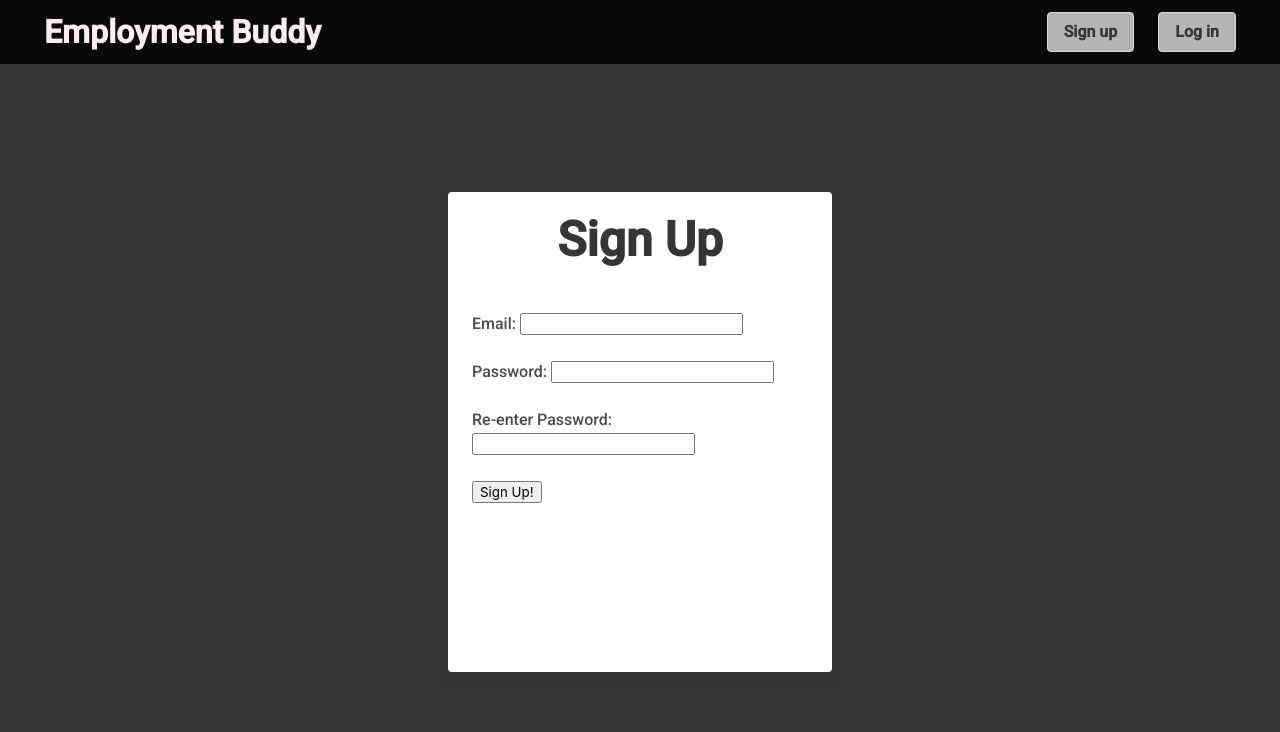
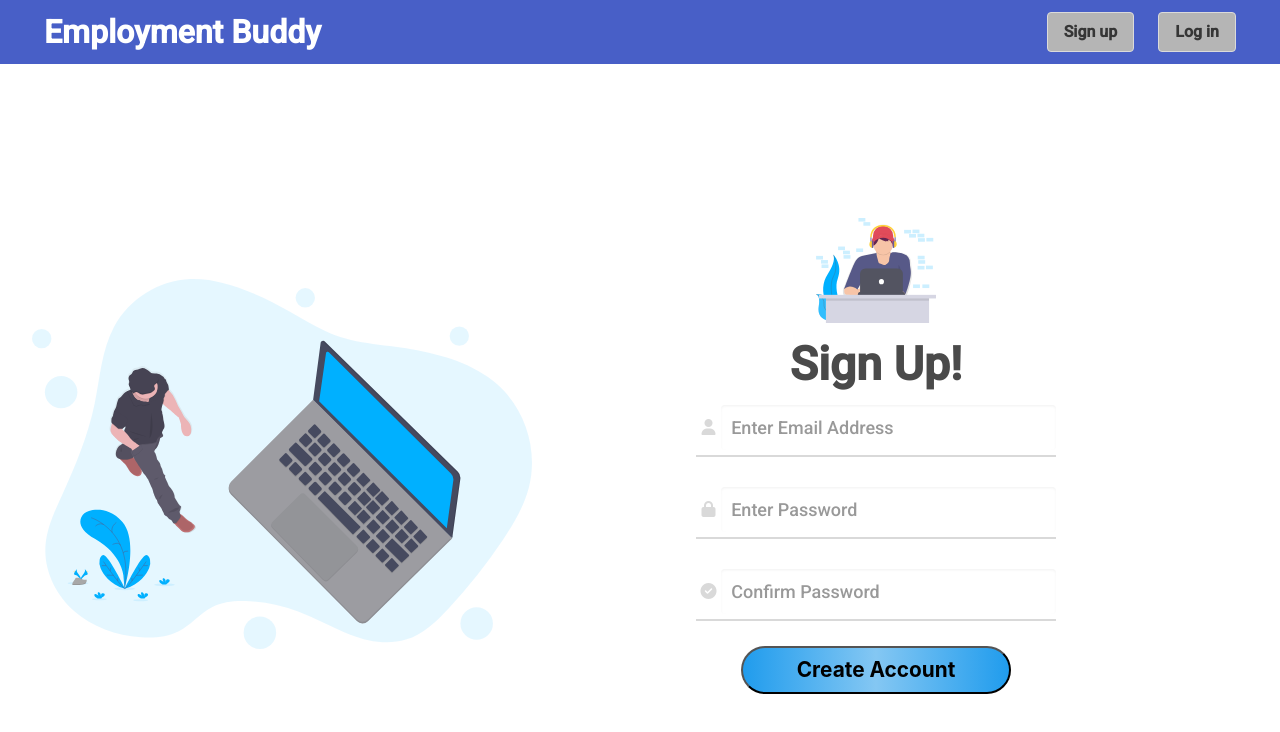
Before and after one commit to anusontarangkul/employment-buddy, a website: page public/signup.html in a window 1280 px wide. Drawn offline with nearby package versions, Linux system fonts and the light colour scheme.

Commit message:
update signup styling

```diff
--- a/public/css/style.css
+++ b/public/css/style.css
@@ -284,3 +284,26 @@ form {
     }
   }
 }
+
+/* Signup Page */
+.input-div.focus > .confirm-icons > i {
+  color: #03c744;
+}
+
+.signup-btn-page {
+  display: block;
+  width: 75%;
+  height: 3rem;
+  border-radius: 25px;
+  margin: 1rem auto;
+  font-size: 1.3rem;
+  outline: none;
+  cursor: pointer;
+  background-image: linear-gradient(to right, #209ced, #84c7f3, #209ced);
+  transition: 0.5s;
+  align-items: center;
+}
+
+.avatar-signup {
+  width: 120px;
+}
--- a/public/js/login.js
+++ b/public/js/login.js
@@ -37,6 +37,8 @@ $(document).ready(function () {
 
     });
 
+    // Login Animation
+
     const inputs = document.querySelectorAll(".input");
 
 
--- a/public/js/signup.js
+++ b/public/js/signup.js
@@ -1,11 +1,11 @@
-$(document).ready(function() {
-    $("#signup-button").on("click", function(event) {
+$(document).ready(function () {
+    $("#signup-button").on("click", function (event) {
         event.preventDefault();
         $("#alert").empty();
         var reEnteredPassword = $("#re-password").val().trim();
         var userData = {
-        email: $("input#email").val().trim(),
-        password: $("input#password").val().trim()
+            email: $("input#email").val().trim(),
+            password: $("input#password").val().trim()
         };
         //console.log(userData);
         if (!userData.email || !userData.password) {
@@ -13,30 +13,53 @@ $(document).ready(function() {
             emptyFeilds();
             return;
         }
-        else if(reEnteredPassword !== userData.password){
+        else if (reEnteredPassword !== userData.password) {
             $("#alert").append("<p>Passwords do not match</p>");
             emptyFeilds();
             return;
         }
-        else{
+        else {
             $.post("/api/signup", {
                 email: userData.email,
                 password: userData.password
-                })
-                .then(function(data) {
+            })
+                .then(function (data) {
                     console.log("sign up success");
                     window.location.replace("/jobs");
                     // If there's an error, handle it by throwing up a bootstrap alert
                 })
-                .catch(function(err){
+                .catch(function (err) {
                     console.log(err);
                 });
         }
 
     });
-    function emptyFeilds(){
+    function emptyFeilds() {
         $("input#email").val("");
         $("input#password").val("");
         $("input#re-password").val("");
     }
+
+    // Signup Animations
+    const inputs = document.querySelectorAll(".input");
+
+
+    inputs.forEach(input => {
+        input.addEventListener('focus', focusFunction)
+        input.addEventListener('blur', blurFunction)
+    });
+
+    function focusFunction() {
+        let parent = this.parentNode.parentNode;
+        parent.classList.add('focus')
+
+    }
+
+    function blurFunction() {
+        let parent = this.parentNode.parentNode;
+        if (this.value === "") {
+            parent.classList.remove('focus')
+        }
+    }
+
 });
--- a/public/signup.html
+++ b/public/signup.html
@@ -7,18 +7,18 @@
       rel="stylesheet"
       href="https://cdn.jsdelivr.net/npm/bulma@0.9.1/css/bulma.min.css"
     />
-    <link rel="stylesheet" href="../css/style.css" />
+    <link rel="stylesheet" href="./css/style.css" />
     <title>Employment Buddy</title>
   </head>
   <body>
     <nav
-      class="navbar has-background-black nav-style"
+      class="navbar has-background-link nav-style"
       role="navigation"
       aria-label="main navigation"
     >
       <div class="navbar-brand">
         <a
-          class="navbar-item has-text-weight-bold nav-logo has-text-danger-light"
+          class="navbar-item has-text-weight-bold nav-logo has-text-white"
           href="https://bulma.io"
           >Employment Buddy
         </a>
@@ -40,12 +40,14 @@
         <div class="navbar-end">
           <div class="navbar-item">
             <div class="buttons">
-              <a href="/signup"
+              <a
+                href="/signup"
                 class="button has-background-grey-light nav-button has-text-weight-bold"
               >
                 Sign up
               </a>
-              <a href="/login"
+              <a
+                href="/login"
                 class="button has-background-grey-light nav-button has-text-weight-bold"
               >
                 Log in
@@ -55,7 +57,53 @@
         </div>
       </div>
     </nav>
-    <section class="hero is-fullheight has-background-dark section-main">
+    <!-- <img class="wave" src="images/wave-login.png" /> -->
+    <div class="container-body-login">
+      <div class="img body-img">
+        <img src="images/signup-body.svg" />
+      </div>
+      <div class="login-container">
+        <form action="index.html">
+          <img class="avatar-signup" src="images/signup-avatar.svg" />
+          <h2 class="login-welcome has-text-weight-bold">Sign Up!</h2>
+          <div class="input-div user-input">
+            <div class="input-icons">
+              <i class="fas fa-user user-icon"></i>
+            </div>
+            <div>
+              <h5 id="user-text">Enter Email Address</h5>
+              <input class="input" type="text" />
+            </div>
+          </div>
+          <div class="input-div password-div">
+            <div class="input-icons">
+              <i class="fas fa-lock"></i>
+            </div>
+            <div>
+              <h5>Enter Password</h5>
+              <input class="input" type="password" />
+            </div>
+          </div>
+          <div class="input-div password-div">
+            <div class="confirm-icons input-icons">
+              <i class="fas fa-check-circle"></i>
+            </div>
+            <div>
+              <h5>Confirm Password</h5>
+              <input class="input" type="password" />
+            </div>
+          </div>
+
+          <button
+            id="login-button"
+            class="signup-btn-page has-text-weight-bold has-text-centered"
+          >
+            Create Account
+          </button>
+        </form>
+      </div>
+    </div>
+    <!-- <section class="hero is-fullheight has-background-dark section-main">
       <div class="card card-login">
         <div class="card-header-title is-centered">
           <h2 class="login-title has-text-weight-bold">Sign Up</h2>
@@ -82,12 +130,13 @@
             name="re-password"
             autocomplete="off"
           /><br /><br />
-          <button id = "signup-button">Sign Up!</button>
-          <div id = "alert"></div>
+          <button id="signup-button">Sign Up!</button>
+          <div id="alert"></div>
         </div>
       </div>
-    </section>
+    </section> -->
     <script src="https://cdnjs.cloudflare.com/ajax/libs/jquery/3.2.1/jquery.min.js"></script>
     <script type="text/javascript" src="./js/signup.js"></script>
+    <script src="https://kit.fontawesome.com/a81368914c.js"></script>
   </body>
 </html>
```
Also changed, not shown: public/images/signup-avatar.svg (added), public/images/signup-body.svg (added).
